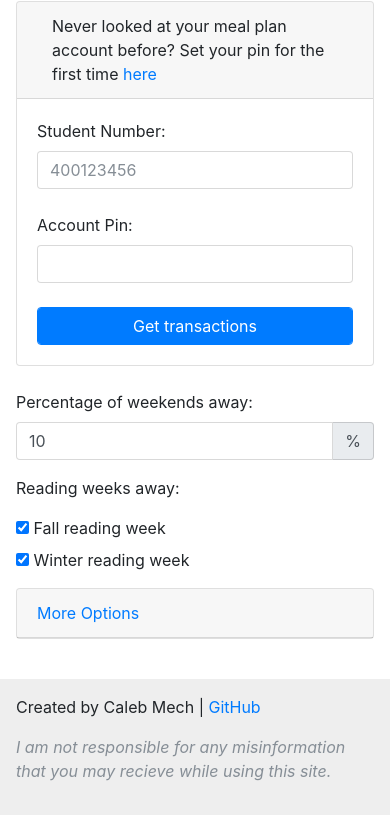
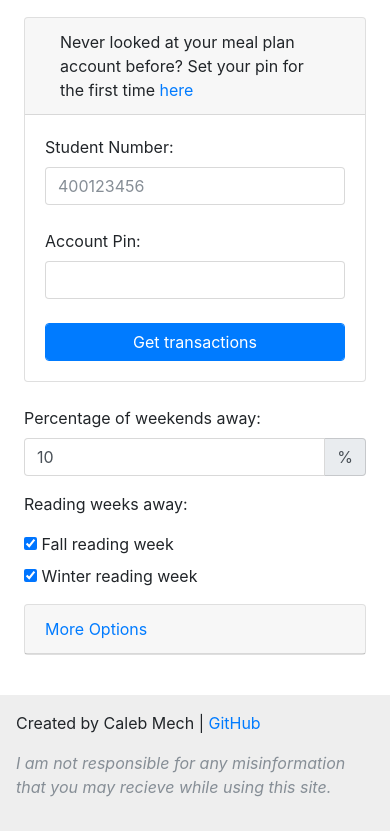
Before and after one commit to calebmech/McMaster-Meal-Plan-Analyzer-v2, a website: page app/index.html in a window 390 px wide. Shown: the part 135-966 px from the top of the page. Drawn offline with nearby package versions, Linux system fonts and the light colour scheme.

Commit message:
Added more body padding for mobile

```diff
--- a/app/style.css
+++ b/app/style.css
@@ -1,6 +1,6 @@
 body {
   position: relative;
-  padding-bottom: 8em;
+  padding: 1em .5em 8em .5em;
   min-height: 100vh;
   margin: 0;
 }
```
